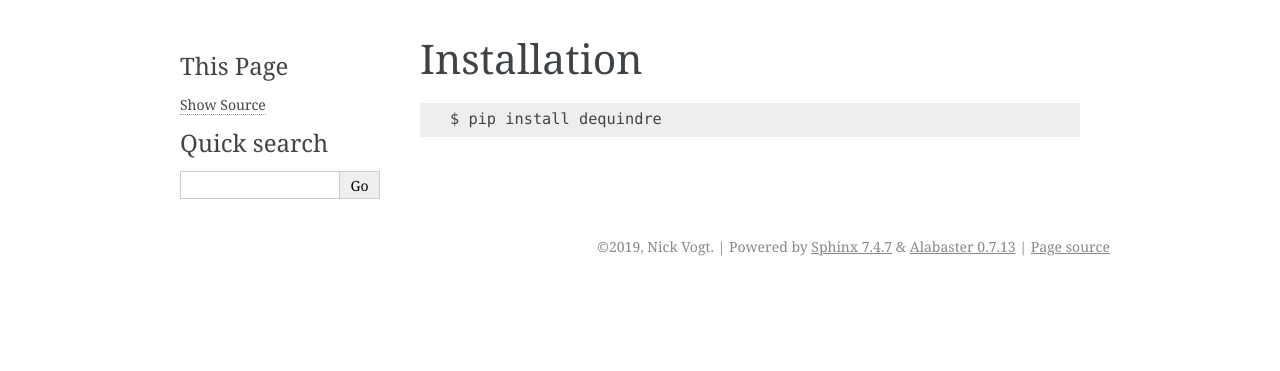
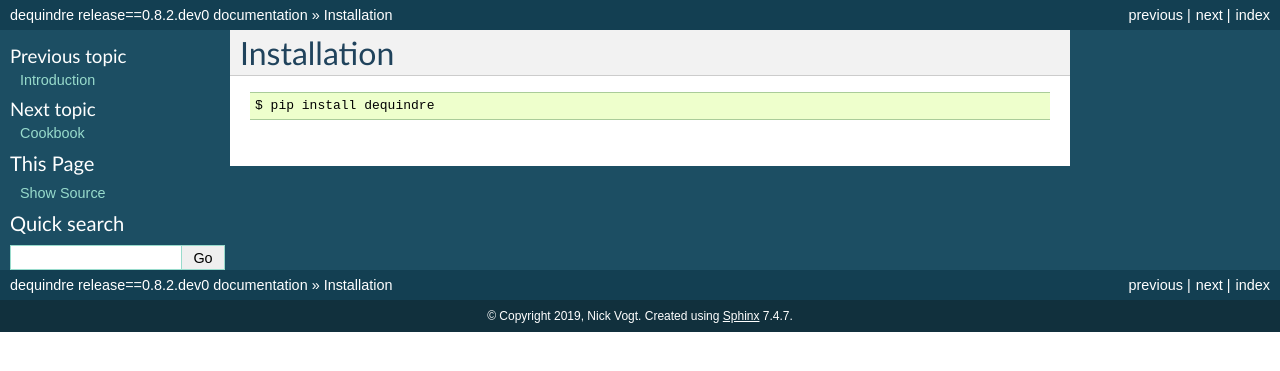
Before and after one commit to vogt4nick/dequindre, a Sphinx documentation site: the page built from docs/source/user/install.md, in a window 1280 px wide. Shown: the top 371 px of the page. Built offline with Sphinx 7.4.7, drawn with Linux system fonts in a browser that asks for light colours.

Commit message:
change docs to classic theme

```diff
--- a/docs/source/conf.py
+++ b/docs/source/conf.py
@@ -74,7 +74,7 @@ pygments_style = None
 # The theme to use for HTML and HTML Help pages.  See the documentation for
 # a list of builtin themes.
 #
-html_theme = 'alabaster'
+html_theme = 'classic' # 'alabaster'
 
 # Theme options are theme-specific and customize the look and feel of a theme
 # further.  For a list of options available for each theme, see the
```
